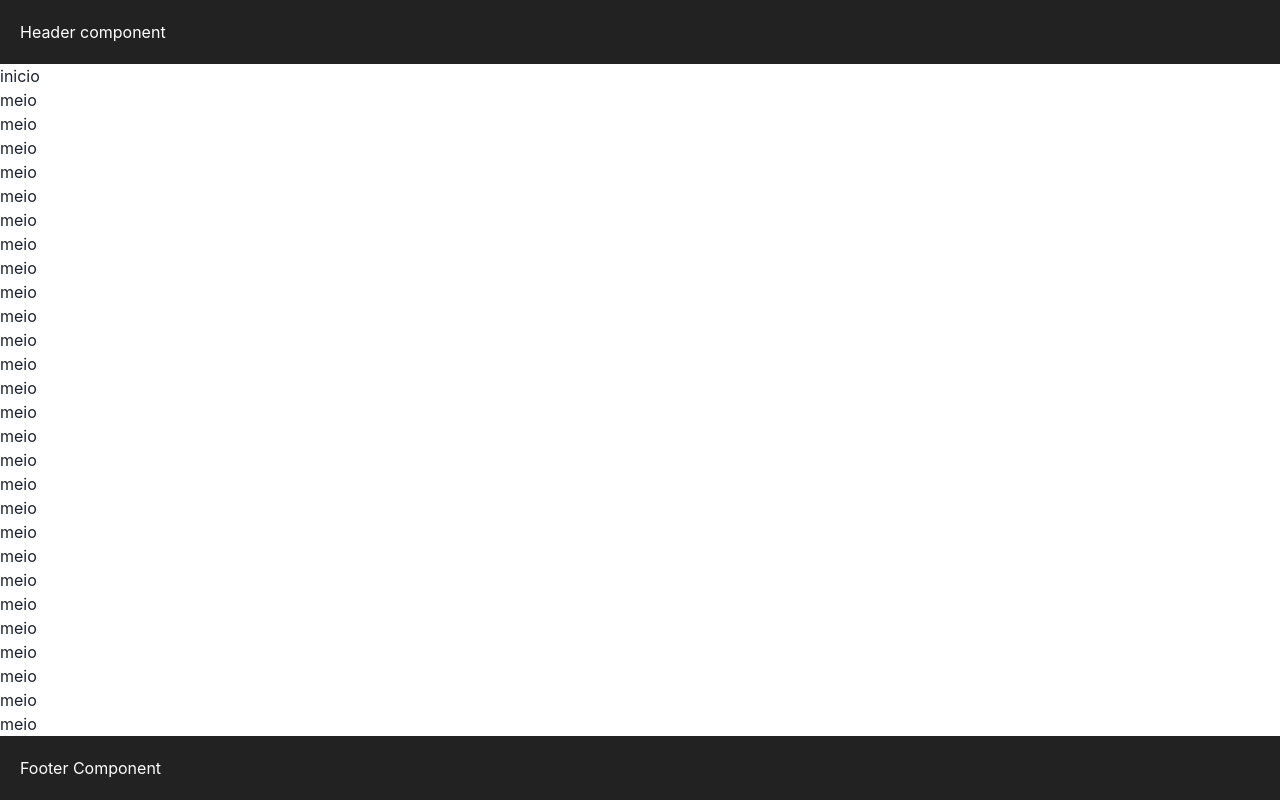
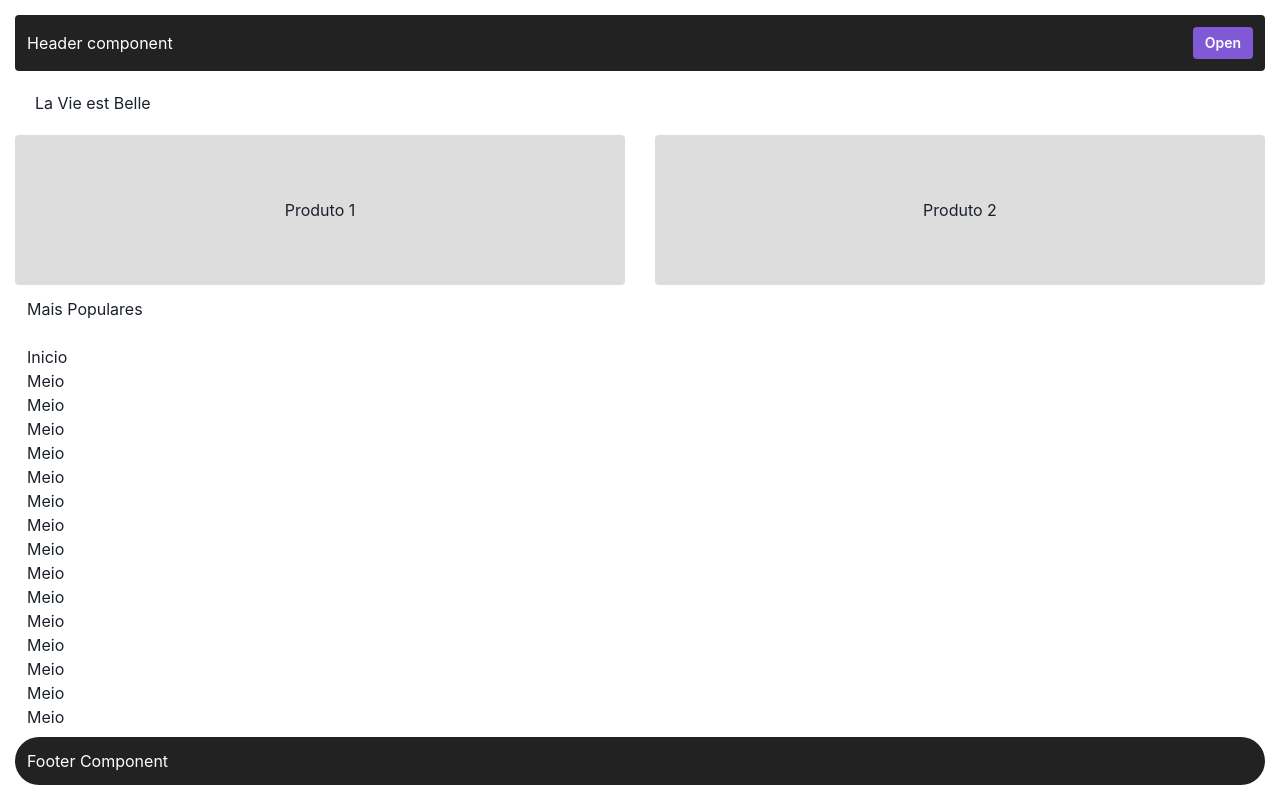
Before and after one commit to codethebasics/foodsfa, a Next.js app: page / in a window 1280 px wide. Built offline with nearby package versions, Linux system fonts and the light colour scheme.

Commit message:
wireframe

```diff
--- a/components/layout/footer/Footer.jsx
+++ b/components/layout/footer/Footer.jsx
@@ -2,7 +2,7 @@ import { Flex, Text } from '@chakra-ui/react'
 
 export default function Footer() {
   return (
-    <Flex p={5} backgroundColor={'#222'} color={'#fff'}>
+    <Flex p={3} backgroundColor={'#222'} color={'#fff'} borderRadius={'50px'}>
       <Text>Footer Component</Text>
     </Flex>
   )
--- a/components/layout/header/Header.jsx
+++ b/components/layout/header/Header.jsx
@@ -1,9 +1,28 @@
-import { Flex, Text } from '@chakra-ui/react'
+import { Button, Flex, Text } from '@chakra-ui/react'
 
-export default function Header() {
+export default function Header({ openSidebar }) {
   return (
-    <Flex p={5} backgroundColor={'#222'} color={'#fff'}>
-      <Text>Header component</Text>
+    <Flex
+      p={3}
+      backgroundColor={'#222'}
+      color={'#fff'}
+      borderRadius={'4px'}
+      justifyContent={'space-between'}
+      alignItems={'center'}
+    >
+      <Flex>
+        <Text>Header component</Text>
+      </Flex>
+      <Flex>
+        <Button
+          size={'sm'}
+          onClick={openSidebar}
+          colorScheme={'purple'}
+          borderRadius={'4px'}
+        >
+          Open
+        </Button>
+      </Flex>
     </Flex>
   )
 }
--- /dev/null
+++ b/components/layout/sidebar/Sidebar.js
@@ -0,0 +1,20 @@
+import { Flex, Button, List, ListItem } from '@chakra-ui/react'
+export default function Sidebar({ close }) {
+  return (
+    <Flex direction={'column'}>
+      <Flex alignItems={'center'} justifyContent={'space-between'}>
+        <Flex>Menu</Flex>
+        <Button onClick={close} colorScheme={'light'} size={'sm'}>
+          close
+        </Button>
+      </Flex>
+      <Flex>
+        <List py={5}>
+          <ListItem p={2}>Link1</ListItem>
+          <ListItem p={2}>Link2</ListItem>
+          <ListItem p={2}>Link3</ListItem>
+        </List>
+      </Flex>
+    </Flex>
+  )
+}
--- a/package.json
+++ b/package.json
@@ -18,7 +18,8 @@
     "next": "12.2.5",
     "react": "18.2.0",
     "react-dom": "18.2.0",
-    "sass": "^1.54.5"
+    "sass": "^1.54.5",
+    "swiper": "^8.3.2"
   },
   "devDependencies": {
     "eslint": "^8.0.1",
--- a/pages/_app.jsx
+++ b/pages/_app.jsx
@@ -1,15 +1,22 @@
 import '../styles/globals.scss'
 import React from 'react'
+import { useState } from 'react'
 import { ChakraProvider, Box } from '@chakra-ui/react'
 import Header from '../components/layout/header/Header'
 import Footer from '../components/layout/footer/Footer'
+import Sidebar from '../components/layout/sidebar/Sidebar'
 
 function MyApp({ Component, pageProps }) {
+  const [showSidebarMenu, setShowSidebarMenu] = useState(false)
+
   return (
     <ChakraProvider>
       <Box className={'wrapper'}>
         <Box className={'header'}>
-          <Header />
+          <Header openSidebar={() => setShowSidebarMenu(true)} />
+        </Box>
+        <Box className={showSidebarMenu ? 'sidebar show' : 'sidebar hide'}>
+          <Sidebar close={() => setShowSidebarMenu(false)} />
         </Box>
         <Box className={'main'}>
           <Component {...pageProps} />
--- a/pages/index.jsx
+++ b/pages/index.jsx
@@ -1,72 +1,81 @@
+import { Flex, Box, Text } from '@chakra-ui/react'
+import { Swiper, SwiperSlide } from 'swiper/react'
+import { Pagination } from 'swiper'
+
+import 'swiper/css'
+import 'swiper/css/pagination'
+
 export default function Home() {
   return (
-    <>
-      <div>inicio</div>
-      <div>meio</div>
-      <div>meio</div>
-      <div>meio</div>
-      <div>meio</div>
-      <div>meio</div>
-      <div>meio</div>
-      <div>meio</div>
-      <div>meio</div>
-      <div>meio</div>
-      <div>meio</div>
-      <div>meio</div>
-      <div>meio</div>
-      <div>meio</div>
-      <div>meio</div>
-      <div>meio</div>
-      <div>meio</div>
-      <div>meio</div>
-      <div>meio</div>
-      <div>meio</div>
-      <div>meio</div>
-      <div>meio</div>
-      <div>meio</div>
-      <div>meio</div>
-      <div>meio</div>
-      <div>meio</div>
-      <div>meio</div>
-      <div>meio</div>
-      <div>meio</div>
-      <div>meio</div>
-      <div>meio</div>
-      <div>meio</div>
-      <div>meio</div>
-      <div>meio</div>
-      <div>meio</div>
-      <div>meio</div>
-      <div>meio</div>
-      <div>meio</div>
-      <div>meio</div>
-      <div>meio</div>
-      <div>meio</div>
-      <div>meio</div>
-      <div>meio</div>
-      <div>meio</div>
-      <div>meio</div>
-      <div>meio</div>
-      <div>meio</div>
-      <div>meio</div>
-      <div>meio</div>
-      <div>meio</div>
-      <div>meio</div>
-      <div>meio</div>
-      <div>meio</div>
-      <div>meio</div>
-      <div>meio</div>
-      <div>meio</div>
-      <div>meio</div>
-      <div>meio</div>
-      <div>meio</div>
-      <div>meio</div>
-      <div>meio</div>
-      <div>meio</div>
-      <div>meio</div>
-      <div>meio</div>
-      <div>meio</div>
-      <div>fim</div>
-    </>
+    <Flex direction={'column'} height={'100%'}>
+      <Flex p={5}>
+        <Text>La Vie est Belle</Text>
+      </Flex>
+      <Flex>
+        <Swiper slidesPerView={2} spaceBetween={30} modules={[Pagination]}>
+          <SwiperSlide>Produto 1</SwiperSlide>
+          <SwiperSlide>Produto 2</SwiperSlide>
+          <SwiperSlide>Produto 3</SwiperSlide>
+          <SwiperSlide>Produto 4</SwiperSlide>
+          <SwiperSlide>Produto 5</SwiperSlide>
+          <SwiperSlide>Produto 6</SwiperSlide>
+          <SwiperSlide>Produto 7</SwiperSlide>
+          <SwiperSlide>Produto 8</SwiperSlide>
+          <SwiperSlide>Produto 9</SwiperSlide>
+        </Swiper>
+      </Flex>
+      <Flex p={3}>
+        <Text>Mais Populares</Text>
+      </Flex>
+      <Flex
+        height={'100%'}
+        direction={'column'}
+        overflow={'auto'}
+        p={3}
+        mb={3}
+        borderRadius={'4px'}
+      >
+        <Box>
+          <Text>Inicio</Text>
+          <Text>Meio</Text>
+          <Text>Meio</Text>
+          <Text>Meio</Text>
+          <Text>Meio</Text>
+          <Text>Meio</Text>
+          <Text>Meio</Text>
+          <Text>Meio</Text>
+          <Text>Meio</Text>
+          <Text>Meio</Text>
+          <Text>Meio</Text>
+          <Text>Meio</Text>
+          <Text>Meio</Text>
+          <Text>Meio</Text>
+          <Text>Meio</Text>
+          <Text>Meio</Text>
+          <Text>Meio</Text>
+          <Text>Meio</Text>
+          <Text>Meio</Text>
+          <Text>Meio</Text>
+          <Text>Meio</Text>
+          <Text>Meio</Text>
+          <Text>Meio</Text>
+          <Text>Meio</Text>
+          <Text>Meio</Text>
+          <Text>Meio</Text>
+          <Text>Meio</Text>
+          <Text>Meio</Text>
+          <Text>Meio</Text>
+          <Text>Meio</Text>
+          <Text>Meio</Text>
+          <Text>Meio</Text>
+          <Text>Meio</Text>
+          <Text>Meio</Text>
+          <Text>Meio</Text>
+          <Text>Meio</Text>
+          <Text>Meio</Text>
+          <Text>Fim</Text>
+        </Box>
+      </Flex>
+    </Flex>
   )
 }
--- a/styles/globals.scss
+++ b/styles/globals.scss
@@ -19,6 +19,8 @@ body {
 }
 
 .wrapper {
+  transition: all .3s ease-in-out;
+  padding: 15px;
   height: 100%;
   display: grid;
   grid-template-rows: auto 1fr auto;
@@ -32,6 +34,21 @@ body {
 
   }
 
+  .sidebar {
+    background-color: rebeccapurple;
+    position: absolute;
+    height: 100%;
+    width: 90%;
+    left: 0;
+    top: 0;
+    z-index: 9;
+    transition: all .3s ease-in-out;
+
+    &.hide {
+      left: -90%;
+    }
+  }
+
   .main {
     overflow-y: auto;
   }
@@ -40,3 +57,19 @@ body {
 
   }
 }
+
+.swiper {
+  display: flex;
+  justify-content: center;
+  align-items: center;
+  height: 150px;
+  cursor: pointer;
+}
+
+.swiper-slide {
+  background: #ddd;
+  display: flex;
+  justify-content: center;
+  align-items: center;
+  border-radius: 4px;
+}
```
Also changed, not shown: 1 other file (tests, documents, lock files or other folders).
